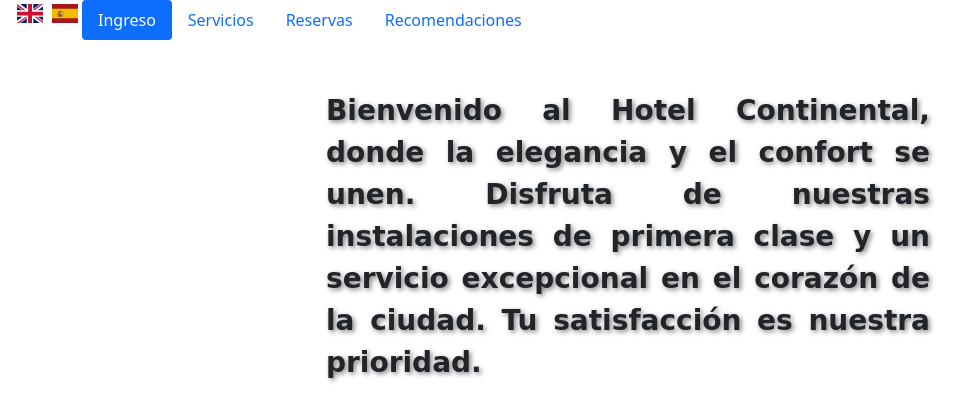
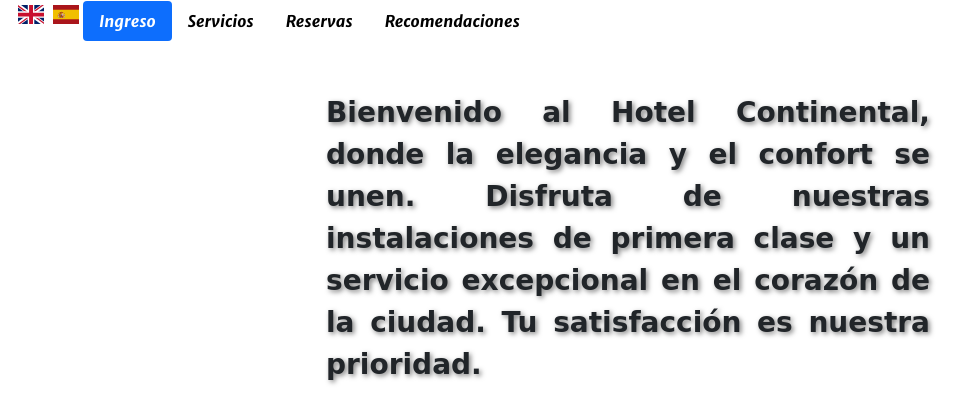
Before and after one commit to valensarnari/BouSys, a PHP site: page / in a window 1280 px wide. Shown: the part 56-476 px from the top of the page, without its empty margins (0-979 px from the left). Run offline with PHP 8.4, Linux system fonts and the light colour scheme; some web fonts are replaced.

Commit message:
glass-efect en menu

```diff
--- a/index.html
+++ b/index.html
@@ -16,7 +16,7 @@
         <h1>C o n t i n e n t a l&nbsp&nbsp&nbsp&nbsp&nbsp H o t e l</h1>
     </header>
     <!----MENÚ-->
-    <ul class="nav nav-pills">
+    <ul class="nav nav-pills myMenu">
         <div class="flags">
             <div id="flags" class="flags_item" data-language="en"><img src="../icons/gb.svg"></div>
             <div id="flag-es" class="flags_item_es" data-language="es"><img src="../icons/es.svg"></div>
--- a/styles.css
+++ b/styles.css
@@ -4,6 +4,9 @@
 @import url("https://fonts.googleapis.com/css2?family=Playfair+Display:ital,wght@0,400..900;1,400..900&display=swap");
 
 @import url("https://fonts.googleapis.com/css2?family=Great+Vibes&display=swap");
+
+@import url("https://fonts.googleapis.com/css2?family=Merriweather+Sans:ital,wght@0,300..800;1,300..800&display=swap");
+
 /*-----------------*/
 header {
   position: relative;
@@ -18,6 +21,25 @@ header {
   color: black;
   background-color: white;
   animation: changeColor 4s infinite alternate;
+}
+.myMenu {
+  position: sticky;
+  top: 0px;
+  z-index: 5;
+  background-color: rgba(255, 255, 255, 0.2);
+  backdrop-filter: blur(10px) saturate(150%) contrast(80%) brightness(120%);
+  -webkit-backdrop-filter: blur(10px) saturate(150%) contrast(80%)
+    brightness(120%);
+  border: 1px solid rgba(255, 255, 255, 0.3);
+  font-family: "Merriweather Sans";
+  font-style: italic;
+  font-weight: bolder;
+}
+.nav-link.active {
+  color: white !important;
+}
+.nav-link {
+  color: black !important;
 }
 .video-first {
   margin: auto;
@@ -86,3 +108,10 @@ header {
     color: black;
   }
 }
+@media (max-width: 630px) {
+  .text_entry {
+    flex-wrap: wrap;
+    flex-direction: column;
+    font-size: 15px;
+  }
+}
```
